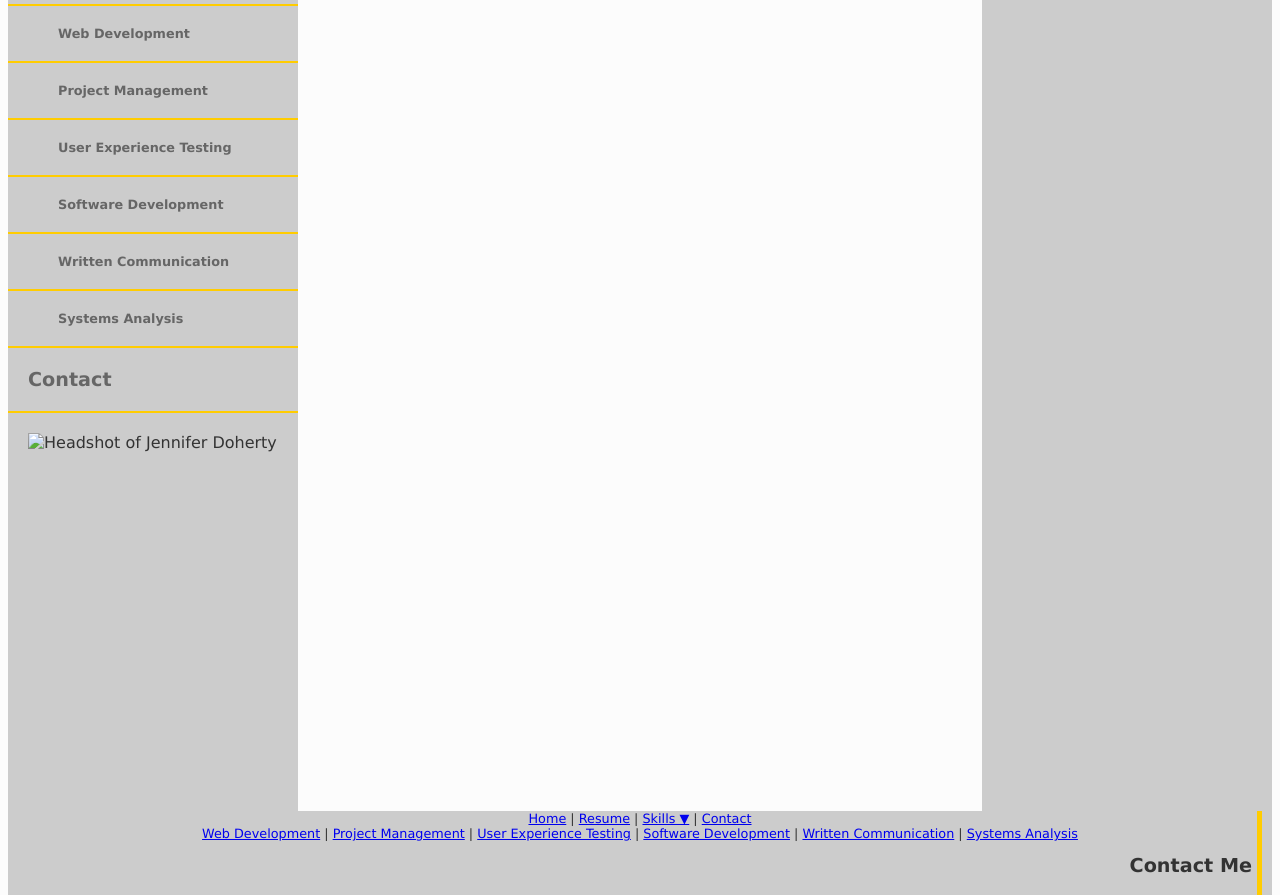
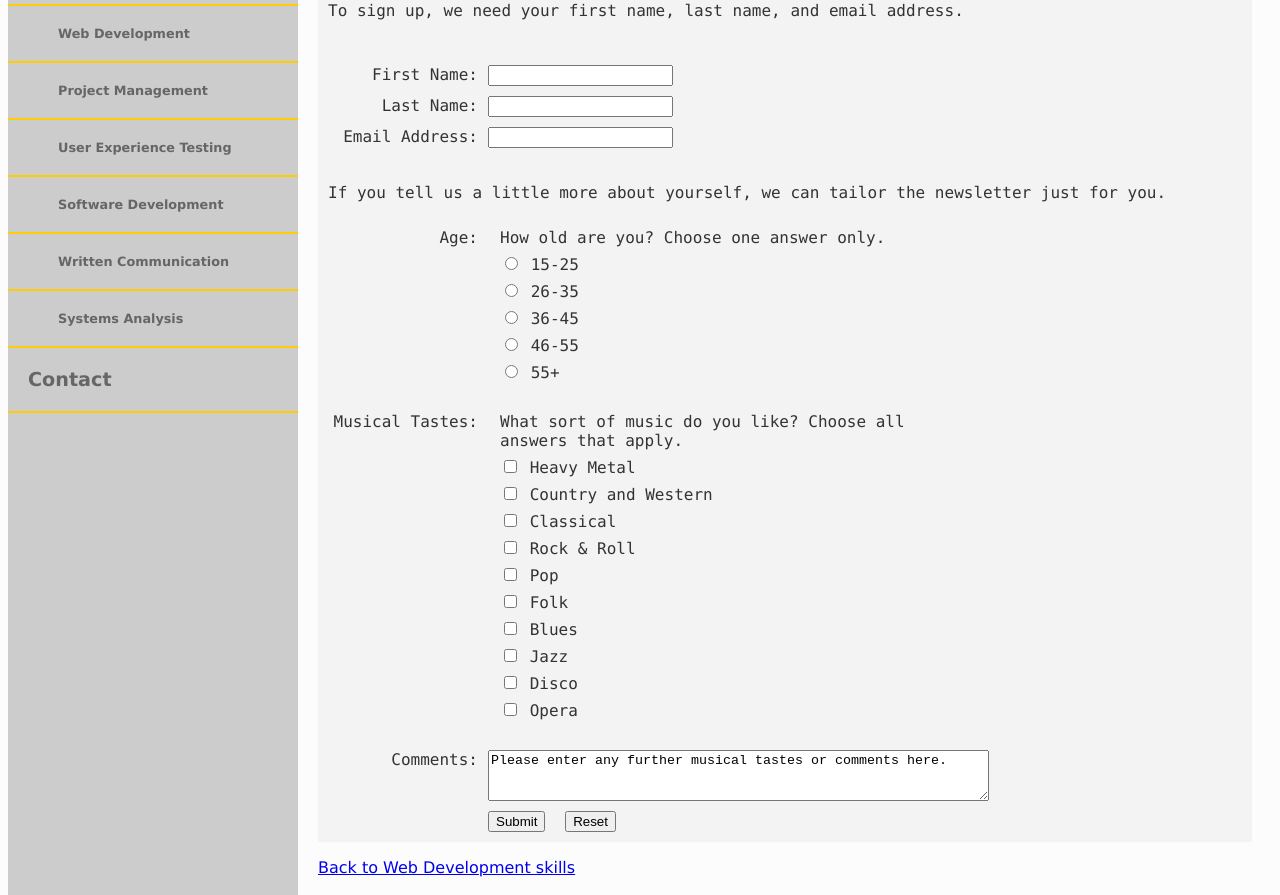
Before and after one commit to Ilaeria/ISY10209-1, a plain HTML site: page kingsmusicstore.html in a window 1280 px wide. Shown: the part 317-1212 px from the top of the page. Drawn offline with Linux system fonts and the light colour scheme.

Commit message:
Form setup

```diff
--- a/css/styles.css
+++ b/css/styles.css
@@ -197,6 +197,46 @@ dd {
 .degreeschedule tfoot td {
     border-top: 3px solid #ffcc00;
 }
+
+/* Define form */
+form {
+    font-family: "Lucida Console", "Andale Mono", monospace;
+    background-color: #f3f3f3;
+    padding: 10px;
+}
+label {
+    float: left;
+    width: 150px;
+    text-align: right;
+    padding-right: 10px;
+    margin-top: 10px;
+}
+input {
+    margin-top: 10px;
+    display: block;
+}
+textarea {
+    margin-top: 20px;
+    display: block;
+}
+fieldset {
+    margin: 10px 0 10px 160px;
+    border-style: none;
+    width: 419px;
+    padding-top: 10px;
+}
+input[type=radio], input[type=checkbox] {
+    display: inline;
+}
+#submit {
+    margin-left: 160px;
+    display: inline;
+}
+#reset {
+    margin-left: 10px;
+    display: inline;
+}
+
 /* Define footer */
 footer {
     text-align: right;
--- a/kingsmusicstore.html
+++ b/kingsmusicstore.html
@@ -35,32 +35,60 @@
                 </li>
                 <li><a href="contact.html">Contact</a></li>
             </ul>
-            <img src="images/headshot.jpg" height="250" width="250" alt="Headshot of Jennifer Doherty">
         </nav> <!-- Close navigation -->
-        <aside>
-            <h3>Social Media</h3>
-            <!-- Twitter widget -->
-            <a class="twitter-timeline" href="https://twitter.com/Ilaeria" data-widget-id="673006547803312128">
-                Tweets by @Ilaeria
-            </a>
-            <script>
-                !function(d,s,id){var js,fjs=d.getElementsByTagName(s)[0],p=/^http:/.test(d.location)?'http':'https';if(!d.getElementById(id)){js=d.createElement(s);js.id=id;js.src=p+"://platform.twitter.com/widgets.js";fjs.parentNode.insertBefore(js,fjs);}}(document,"script","twitter-wjs");
-            </script>
-            <!-- End Twitter widget -->
-            <ul id="socialmedia">
-                <li><a href="http://ilaeria.blogspot.com.au/" target="_blank">Blog</a></li>
-                <li><a href="https://twitter.com/ilaeria" target="_blank">Twitter</a></li>
-                <li><a href="https://www.instagram.com/ilaeria/" target="_blank">Instagram</a></li>
-            </ul>
-        </aside> <!-- Close sidebar -->
-        <main>
+        <main style="margin-right:0">
             <h1>Skills: Web Development - Example</h1>
-                <p>
-                    This is a placeholder page which will in future include an example of my web development skills.
-                </p>
-                <p>
-                    <a href="skillsweb.html">Back to Web Development skills</a>
-                </p>
+                <h2>King's Music Store - Newsletter Signup</h2>
+                    <form name="newslettersignup" method="post" id="newslettersignup" action="http://infotech.scu.edu.au/cgi-bin/echo_form">
+                        <p>
+                            Welcome to King's Music Store and thanks for your interest in our regular newsletter!
+                        </p>
+                        <p>
+                            To sign up, we need your first name, last name, and email address.
+                        </p>
+                        <br>
+                        <label for="firstName">First Name:</label>
+                        <input type="text" name="firstName" id="firstName" maxlength="60">
+                        <label for="lastName">Last Name:</label>
+                        <input type="text" name="lastName" id="lastName" maxlength="60">
+                        <label for="email">Email Address:</label>
+                        <input type="email" name="email" id="email" maxlength="60">
+                        <br>
+                        <p>
+                            If you tell us a little more about yourself, we can tailor the newsletter just for you.
+                        </p>
+                        <label for="fieldsetage">Age:</label>
+                        <fieldset id="fieldsetage">
+                            How old are you? Choose one answer only.<br>
+                            <input type="radio" name="ageGroup" id="ageGroup1" value="15-25"> 15-25<br>
+                            <input type="radio" name="ageGroup" id="ageGroup2" value="26-35"> 26-35<br>
+                            <input type="radio" name="ageGroup" id="ageGroup3" value="36-45"> 36-45<br>
+                            <input type="radio" name="ageGroup" id="ageGroup4" value="46-55"> 46-55<br>
+                            <input type="radio" name="ageGroup" id="ageGroup5" value="55+"> 55+<br>
+                        </fieldset>
+                        <label for="fieldsetmusic">Musical Tastes:</label>
+                        <fieldset id="fieldsetmusic">
+                            What sort of music do you like? Choose all answers that apply.<br>
+                            <input type="checkbox" name="musicMetal" id="musicMetal" value="yes"> Heavy Metal<br>
+                            <input type="checkbox" name="musicCountry" id="musicCountry" value="yes"> Country and Western<br>
+                            <input type="checkbox" name="musicClassical" id="musicClassical" value="yes"> Classical<br>
+                            <input type="checkbox" name="musicRock" id="musicRock" value="yes"> Rock & Roll<br>
+                            <input type="checkbox" name="musicPop" id="musicPop" value="yes"> Pop<br>
+                            <input type="checkbox" name="musicFolk" id="musicFolk" value="yes"> Folk<br>
+                            <input type="checkbox" name="musicBlues" id="musicBlues" value="yes"> Blues<br>
+                            <input type="checkbox" name="musicJazz" id="musicJazz" value="yes"> Jazz<br>
+                            <input type="checkbox" name="musicDisco" id="musicDisco" value="yes"> Disco<br>
+                            <input type="checkbox" name="musicOpera" id="musicOpera" value="yes"> Opera<br>
+                        </fieldset>
+                        <label for="comments">Comments:</label>
+                        <textarea name="comments" id="comments" cols="60" rows="3">Please enter any further musical tastes or comments here.
+                        </textarea>
+                        <input type="submit" name="submit" id="submit" value="Submit">
+                        <input type="reset" name="reset" id="reset" value="Reset">
+                    </form>
+                    <p>
+                        <a href="skillsweb.html">Back to Web Development skills</a>
+                    </p>
         </main> <!-- Close main content -->
         <footer>
             <nav id="bottomnavigation"> <!-- Bottom navigation -->
```
Also changed, not shown: contact.html (+1 -0 lines), resume.html (+1 -1 lines), skills.html (+1 -0 lines), skillsprojects.html (+1 -0 lines), skillssoftware.html (+1 -0 lines), skillssystems.html (+1 -0 lines), skillsuserexperience.html (+4 -3 lines), skillsweb.html (+3 -2 lines), skillswritten.html (+1 -0 lines), website_issues.html (+1 -0 lines), 2 other files.
